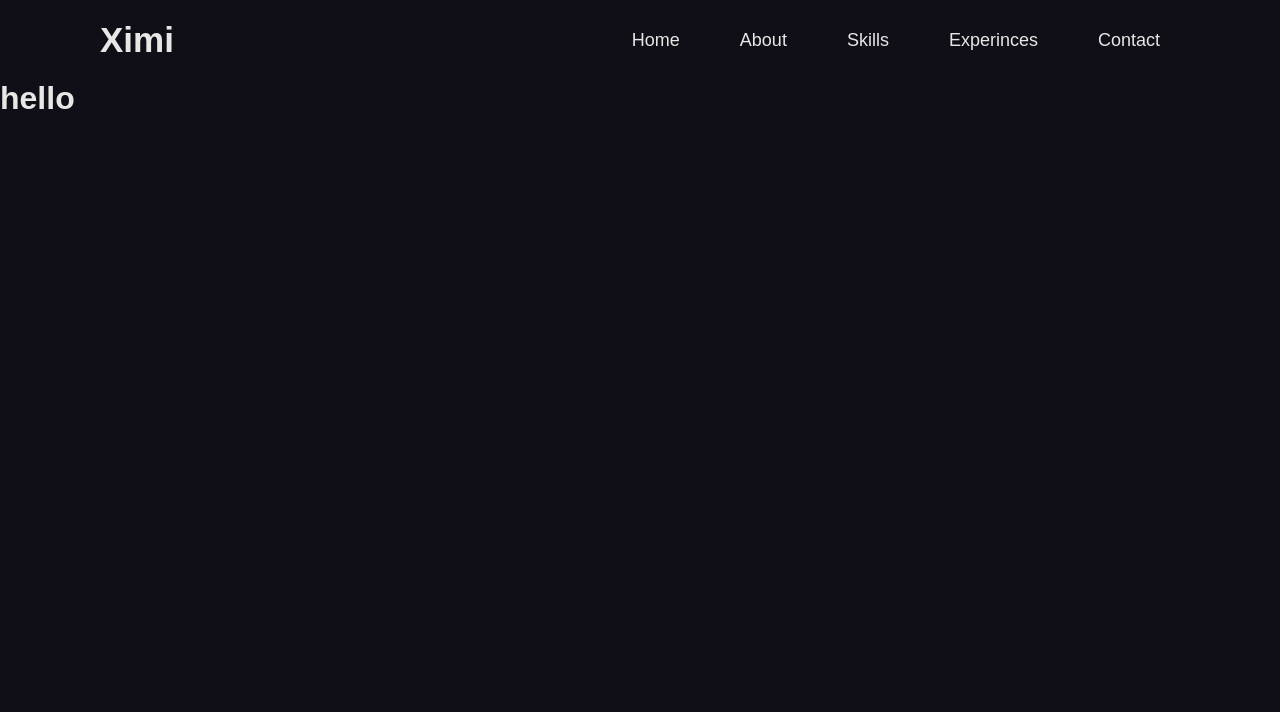
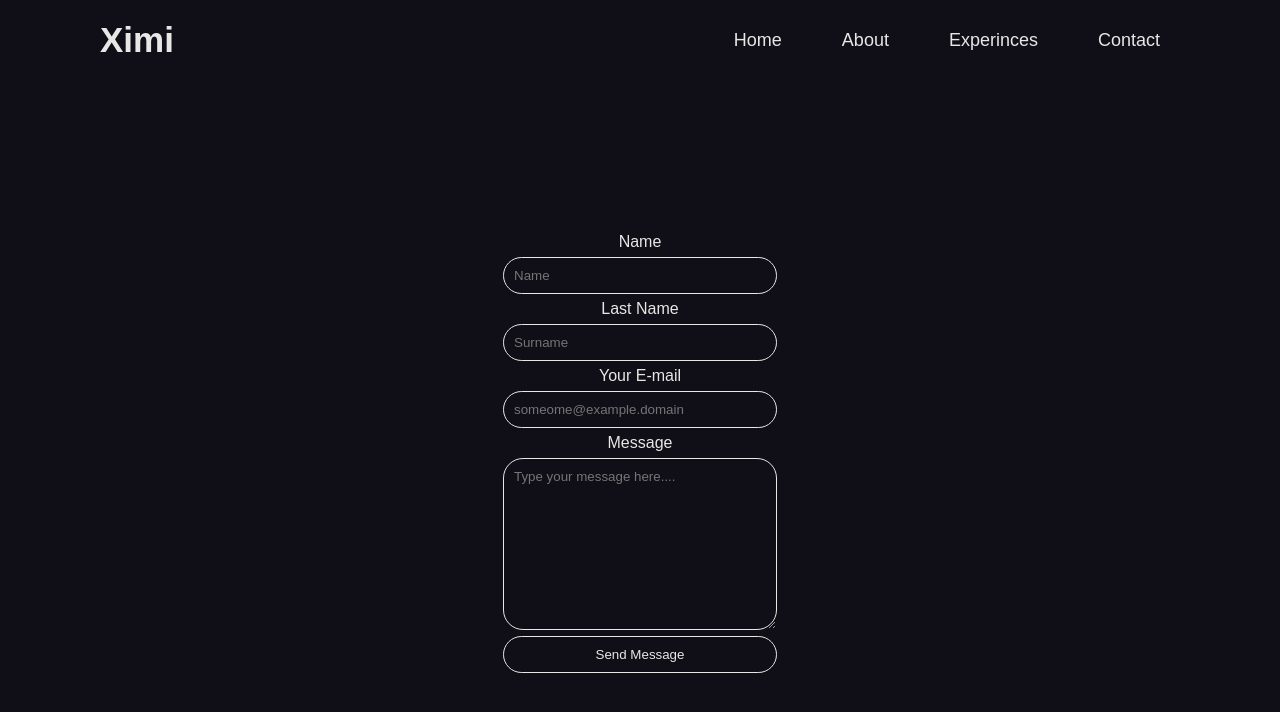
Before and after one commit to Gzim-Dardhishta/portofolio-react, a React (Create React App) app: page /contact in a window 1280 px wide. Shown: the top 712 px of the page. Built offline with nearby package versions, Linux system fonts and the light colour scheme.

Commit message:
finished contact

```diff
--- a/src/App.js
+++ b/src/App.js
@@ -4,7 +4,6 @@ import Header from './Components/Header';
 import Body from './Components/Body';
 import { BrowserRouter as Router, Route, Switch } from 'react-router-dom';
 import About from './Components/About';
-import Skills from './Components/Skills';
 import Experiences from './Components/Experiences';
 import Contact from './Components/Contact';
 
@@ -22,9 +21,6 @@ function App() {
           <Route path="/about">
             <About />
           </Route>
-          <Route path="/skills">
-            <Skills />
-          </Route>
           <Route path="/experiences">
             <Experiences />
           </Route>
--- a/src/Components/About.js
+++ b/src/Components/About.js
@@ -4,7 +4,7 @@ import './css/about.css';
 
 function About() {
   return (
-    <div className='container'>
+    <div className='wrapper'>
         <h1 className='chat'>hi, <span>ximi</span> here.</h1>
         <h2 className='chat-1'>this is my portofolio, explore</h2>
         <h2 className='title'>I create stuff sometimes.</h2>
--- a/src/Components/Contact.js
+++ b/src/Components/Contact.js
@@ -1,9 +1,22 @@
 import React from 'react';
+import './css/contact.css';
 
 function Contact() {
   return (
-      <div>
-          <h1>hello</h1>
+      <div className='contact-body'>
+          <form>
+              <label htmlFor="">Name</label>
+              <input type="text" name="name" placeholder='Name' />
+              <label htmlFor="">Last Name</label>
+              <input type="text" name="lastname" placeholder='Surname' />
+              <label htmlFor="">Your E-mail</label>
+              <input type="email" name="email" placeholder='someome@example.domain' />
+
+              <label htmlFor="">Message</label>
+              <textarea name="message" cols="30" rows="10" placeholder='Type your message here....'></textarea>
+
+              <input type="submit" value="Send Message" />
+          </form>
       </div>
   );
 }
--- a/src/Components/Experiences.js
+++ b/src/Components/Experiences.js
@@ -1,9 +1,11 @@
 import React from 'react';
+
+import './css/experiences.css';
 
 function Experiences() {
   return (
       <div className='main'>
-        <div id="main-info">
+        <div className='main-info'>
             <h2 class="text">this is my portofolio</h2>
 
             <h3 class="text">For the past years in World of Tech I've learned so many things</h3>
@@ -11,7 +13,10 @@ function Experiences() {
         </div>
 
         <div className='git-hub'>
-            <a href="https://github.com/Gzim-Dardhishta"><i class="fab fa-github"></i><br/> Github Profile</a>
+            <a href="https://github.com/Gzim-Dardhishta">
+              <i class="fab fa-github"></i><br/>
+              Github Profile
+            </a>
         </div>
       </div>
   );
--- a/src/Components/Header.js
+++ b/src/Components/Header.js
@@ -15,7 +15,6 @@ function Header() {
                 <ul>
                     <li><Link className='a' to='/'>Home</Link></li>
                     <li><Link className='a' to='/about'>About</Link></li>
-                    <li><Link className='a' to='/skills'>Skills</Link></li>
                     <li><Link className='a' to='/experiences'>Experinces</Link></li>
                     <li><Link className='a' to='/contact'>Contact</Link></li>
                 </ul>
--- a/src/Components/Skills.js
+++ /dev/null
@@ -1,31 +0,0 @@
-import React from 'react';
-import html from './img/html.png';
-import css from './img/css.png';
-import javascript from './img/javascript.png';
-import python from './img/python.png';
-import java from './img/java.png';
-import sql from './img/sql.png';
-import react from './img/react.png'
-
-import './css/skills.css'
-
-function Skills() {
-  return (
-    <div className='container'>
-        <div className="languages">
-            <img src={html} alt="" />
-            <img src={css} alt="" />
-            <img src={javascript} className='javascript' style={{flexBasis: '160px'}} alt="" />
-            <img src={react} className='react' style={{flexBasis: '300px'}} alt="" /><br />
-
-        </div>
-        <div className='languages-1'>
-            <img src={java} alt="" />
-            <img src={python} alt="" />
-            <img src={sql} alt="" />
-        </div>
-    </div>
-  );
-}
-
-export default Skills;
--- a/src/Components/css/about.css
+++ b/src/Components/css/about.css
@@ -2,14 +2,14 @@
     color: rgb(231, 231, 229);
 }
 
-.container {
+.wrapper {
     width: 500px;
     margin: auto;
     position: relative;
     top: 150px;
 }
 
-.container .chat, .chat-1 {
+.wrapper .chat, .chat-1 {
     background-color: rgb(28, 190, 166);
     border-radius: 30px 30px 30px 0;
     text-align: center;
--- /dev/null
+++ b/src/Components/css/contact.css
@@ -0,0 +1,31 @@
+.contact-body {
+    width: 280px;
+    margin: auto;
+    position: relative;
+    top: 150px;
+}
+
+form {
+    display:flex;
+    flex-direction: column;
+    text-align: center;
+    font-size: 16px;
+}
+
+form input,label,textarea {
+    margin: 3px;
+}
+
+form input {
+    padding: 10px;
+    background-color: rgb(16, 15, 23);
+    border: 1px solid rgb(231, 231, 229);
+    border-radius: 20px;
+}
+
+form textarea {
+    padding: 10px;
+    background-color: rgb(16, 15, 23);
+    border: 1px solid rgb(231, 231, 229);
+    border-radius: 20px;
+}
--- a/src/Components/css/experiences.css
+++ b/src/Components/css/experiences.css
@@ -1,3 +1,36 @@
 .main {
     display: flex;
+    justify-content: center;
+    align-items: center;
+    position: relative;
+    top: 200px;
 }
+
+.main-info {
+    width: 50%;
+}
+
+.main-info h2 {
+    width: 35%;
+    background-color: rgb(28, 190, 166);
+    border-radius: 30px 30px 30px 0;
+    margin: 10px;
+    padding: 12px;
+}
+
+h3, h4 {
+    margin: 10px;
+}
+
+.git-hub i {
+    font-size: 4em;
+    padding: 15px;
+}
+
+.git-hub a {
+    text-decoration: none;
+}
+
+.git-hub i:hover {
+    color: rgb(28, 190, 166);
+}
--- a/src/Components/css/header.css
+++ b/src/Components/css/header.css
@@ -19,6 +19,9 @@ header {
 }
 .logo h1{
     font-size: 35px;
+}
+.logo h1:hover {
+    color: blueviolet;
 }
 
 nav ul  {
--- a/src/Components/css/skills.css
+++ /dev/null
@@ -1,25 +0,0 @@
-.container {
-    width: 60%;
-    margin: auto;
-}
-
-.languages {
-    display: flex;
-}
-
-.languages img {
-    width: 150px;
-    height: 200px;
-    margin: 20px;
-}
-
-.languages-1 {
-    display: flex;
-    flex-wrap: wrap;
-}
-
-.languages-1 img {
-    width: 150px;
-    height: 200px;
-    margin: 20px;
-}
```
